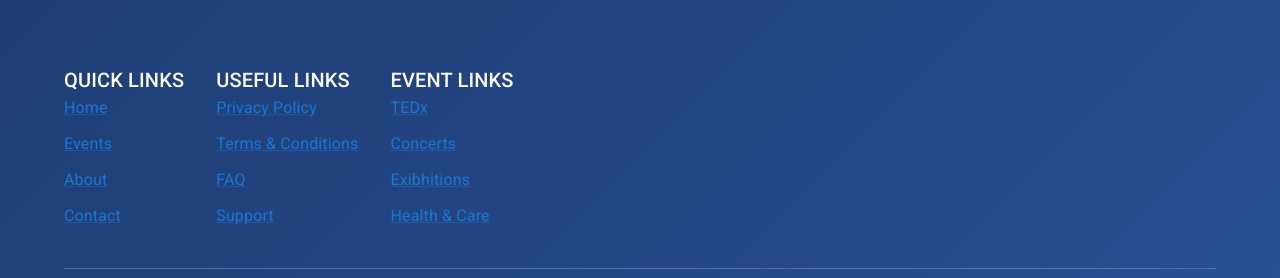
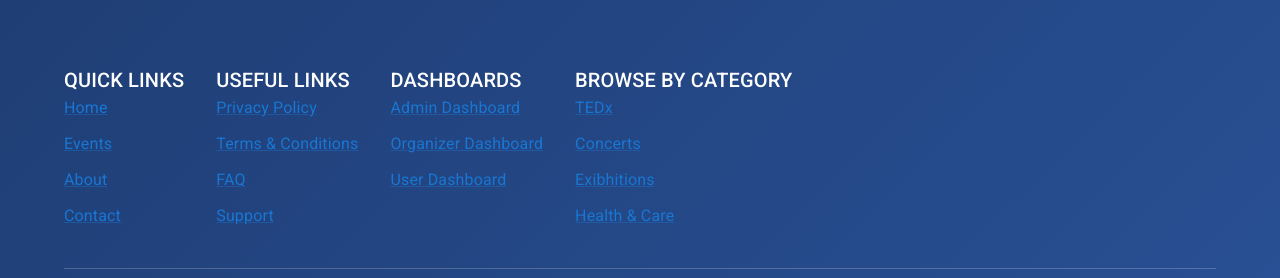
Before and after one commit to r2d2butbetter/fdfed-event-management-website, a React (Vite) app in the folder client/: page /payment/1 in a window 1280 px wide. Shown: the part 426-704 px from the top of the page. Built offline with nearby package versions, Linux system fonts and the light colour scheme; no server answers.

Commit message:
Add dashboard links to footer

```diff
--- a/client/src/components/Footer.jsx
+++ b/client/src/components/Footer.jsx
@@ -70,9 +70,27 @@ function Footer() {
                 </Box>
               </Grid>
 
+              {/* Dashboards */}
               <Grid item xs={12} sm={6} md={6}>
                 <Typography variant="h6" className="footer-section-title">
-                  Event  Links
+                  Dashboards
+                </Typography>
+                <Box className="footer-links">
+                  <Link href="/admin/dashboard" className="footer-link">
+                    Admin Dashboard
+                  </Link>
+                  <Link href="/organizer/dashboard" className="footer-link">
+                    Organizer Dashboard
+                  </Link>
+                  <Link href="/user/dashboard" className="footer-link">
+                    User Dashboard
+                  </Link>
+                </Box>
+              </Grid>
+
+              <Grid item xs={12} sm={6} md={6}>
+                <Typography variant="h6" className="footer-section-title">
+                  Browse By Category
                 </Typography>
                 <Box className="footer-links">
                   <Link href="/category/tedx" className="footer-link">
```
